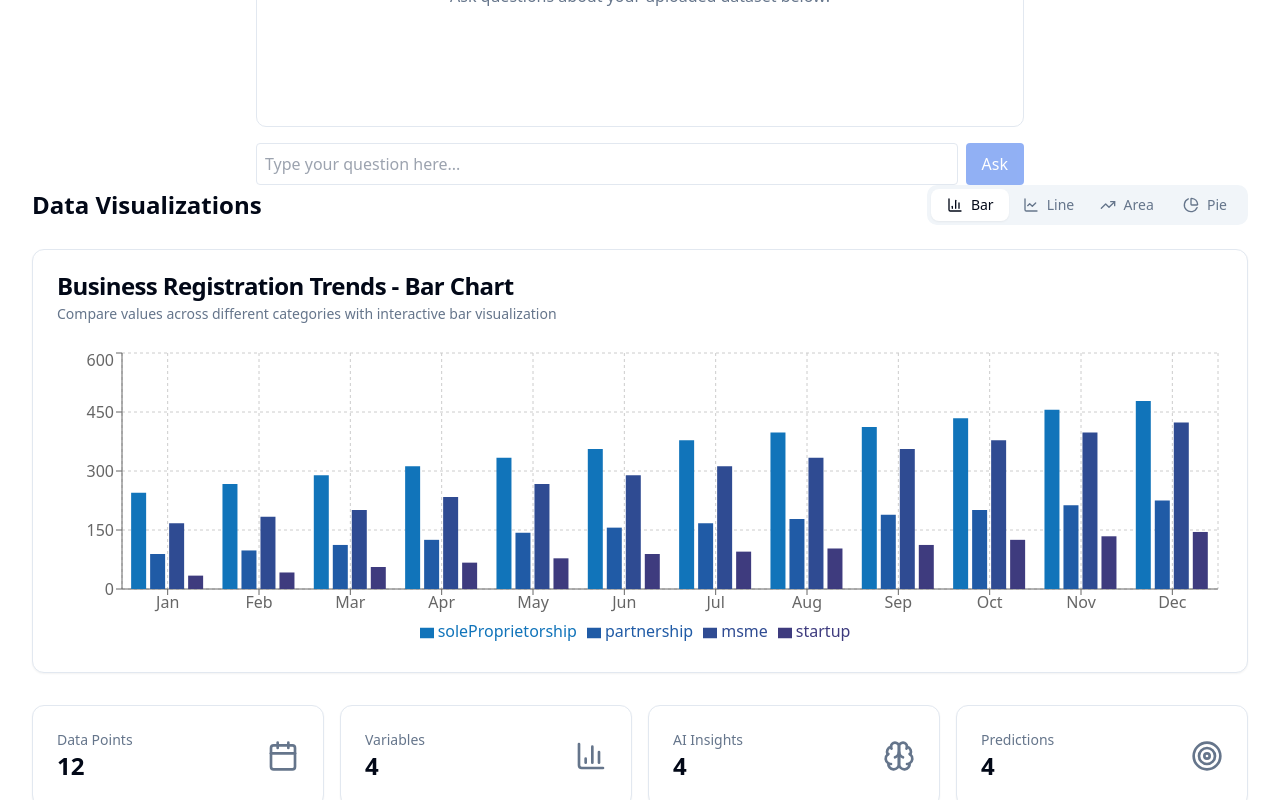
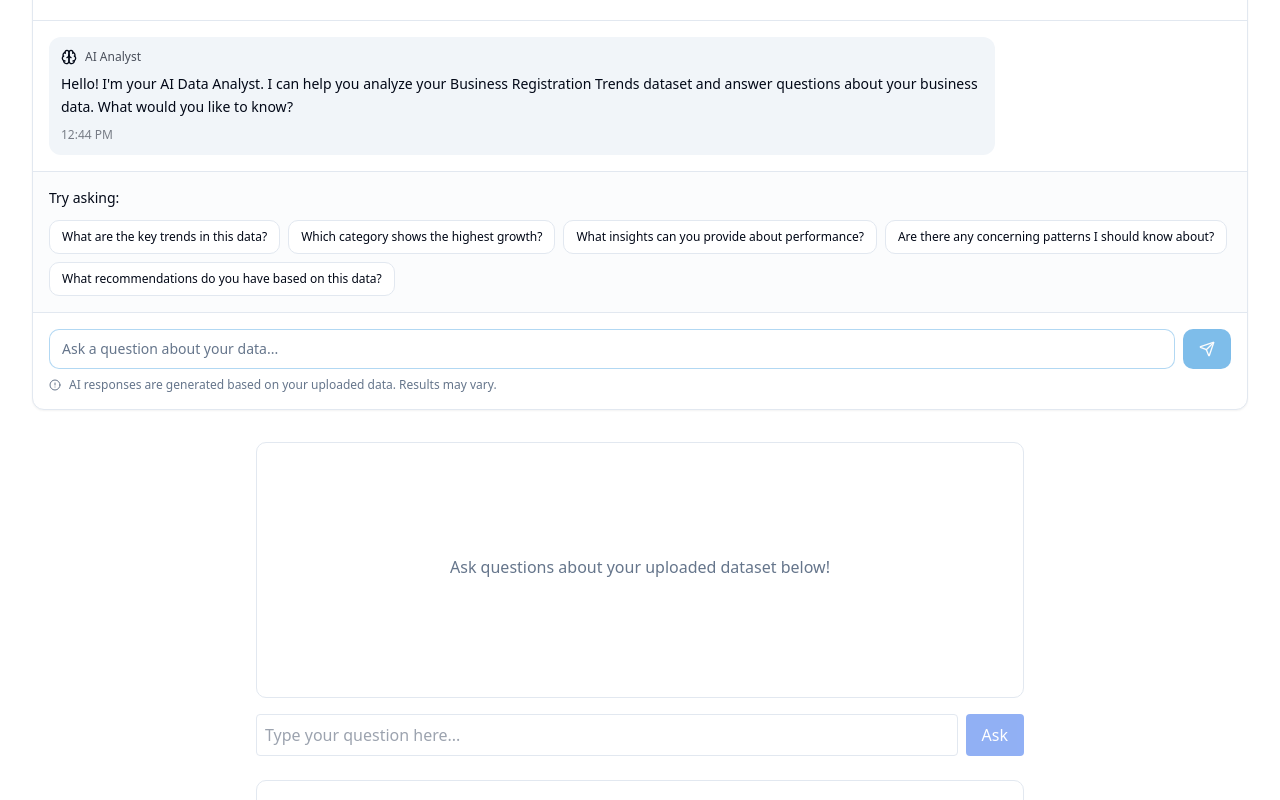
Before and after one commit to picklepickaxe/TechBiz2, a React (Vite) app: page /analytics in a window 1280 px wide. Shown: the part 820-1620 px from the top of the page. Built offline with nearby package versions, Linux system fonts and the light colour scheme.

Commit message:
Fix API handler typing and update GPT query

```diff
--- a/client/pages/Analytics.tsx
+++ b/client/pages/Analytics.tsx
@@ -683,6 +683,71 @@ async function askQuestion() {
             </div>
 
             {/* AI Analysis Results */}
+
+            <div id="ai-analyst" className="mb-8">
+  <h2 className="text-2xl font-bold text-foreground mb-6">
+    AI Data Analyst
+  </h2>
+  <AIDataAnalyst
+    dataset={currentDataset.data}
+    datasetName={currentDataset.name}
+    datasetDescription={currentDataset.description}
+  />
+</div>
+
+<div className="mt-6 max-w-3xl mx-auto">
+  <div
+    className="border rounded-md p-4 h-64 overflow-y-auto bg-white dark:bg-gray-800"
+    style={{ minHeight: "250px" }}
+  >
+    {chatMessages.length === 0 && (
+      <p className="text-muted-foreground text-center mt-24">
+        Ask questions about your uploaded dataset below!
+      </p>
+    )}
+
+    {chatMessages.map((msg, i) => (
+      <div
+        key={i}
+        className={`mb-3 p-2 rounded ${
+          msg.sender === "user"
+            ? "bg-blue-100 text-blue-900 text-right"
+            : "bg-gray-100 text-gray-900 text-left"
+        }`}
+      >
+        <p>{msg.text}</p>
+      </div>
+    ))}
+
+    <div ref={chatEndRef} />
+  </div>
+
+  <form
+    className="mt-4 flex gap-2"
+    onSubmit={(e) => {
+      e.preventDefault();
+      askQuestion();
+    }}
+  >
+    <input
+      type="text"
+      placeholder="Type your question here..."
+      value={userQuestion}
+      onChange={(e) => setUserQuestion(e.target.value)}
+      disabled={loadingAnswer}
+      className="flex-1 border rounded p-2"
+    />
+    <button
+      type="submit"
+      disabled={loadingAnswer || !userQuestion.trim()}
+      className="bg-blue-600 text-white px-4 rounded disabled:opacity-50"
+    >
+      {loadingAnswer ? "Thinking..." : "Ask"}
+    </button>
+  </form>
+</div>
+
+
             {aiAnalysisVisible && aiAnalysis[selectedDataset] && (
               <div className="grid md:grid-cols-4 gap-6 mb-8">
                 <Card>
```
Also changed, not shown: 2 other files (tests, documents, lock files or other folders).
